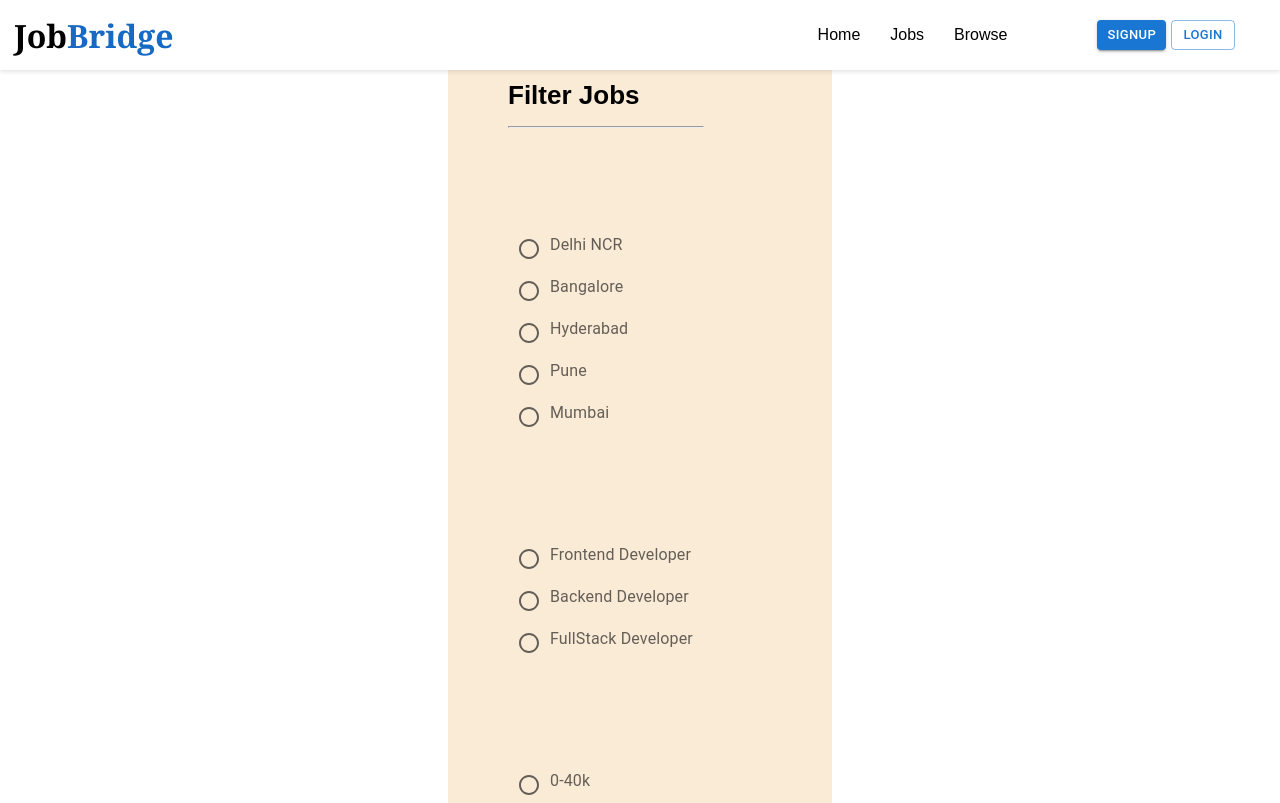
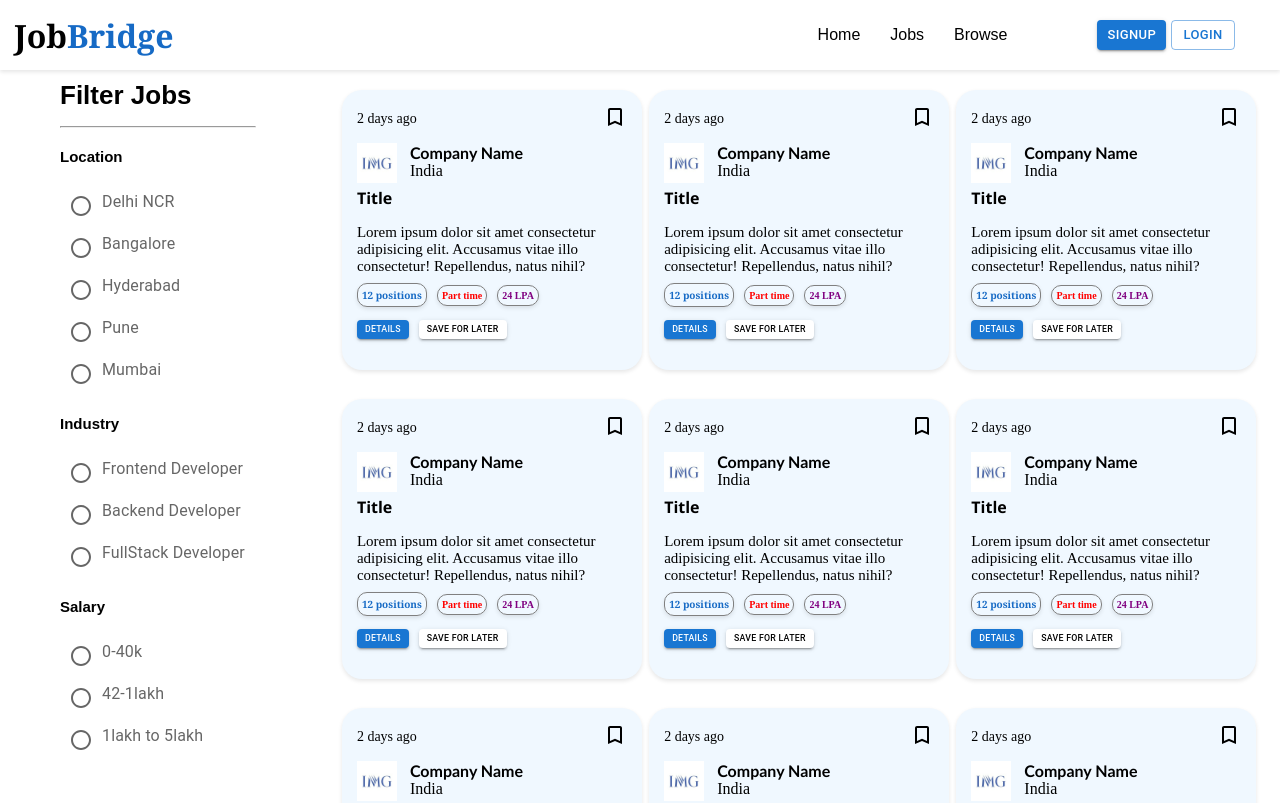
Before and after one commit to ShaikZYaseen/JobBridge, a React (Vite) app in the folder Frontend/: page /jobs in a window 1280 px wide. Shown: the top 803 px of the page. Built offline with nearby package versions, Linux system fonts and the light colour scheme.

Commit message:
Fixed some css issue

```diff
--- a/Frontend/src/components/Jobs/Filter.css
+++ b/Frontend/src/components/Jobs/Filter.css
@@ -1,5 +1,5 @@
 .filter{
-    height: 120vh;
+    height: 100vh;
     width: 20vw;
     padding-top: 80px;
     padding-left: 60px;
@@ -18,6 +18,7 @@
 }
 .filterName{
     font-size: 15px;
+    margin-bottom: 20px;
 }
 
 .radioDiv{
@@ -28,6 +29,6 @@
     margin-top: 20px;
 }
 
-.cardDiv .filterName{
-    margin-top: 100px;
+.css-u4tvz2-MuiFormLabel-root{
+    font-size: 10px;
 }
--- a/Frontend/src/components/Jobs/Jobs.css
+++ b/Frontend/src/components/Jobs/Jobs.css
@@ -1,3 +1,10 @@
+
+.jobsss{
+    display: flex !important;
+}
+
+
+
 .jobs-container{
     margin-top: 70px;
     margin-left: 0px !important;
@@ -10,12 +17,9 @@
     padding: 20px;
 }
 
-.jobss{
-    display: flex !important;
-}
+
 
 .jobss-one{
     height: 120vh;
     width: 30vw;
-    background-color: antiquewhite;
 }
--- a/Frontend/src/components/Jobs/Jobs.jsx
+++ b/Frontend/src/components/Jobs/Jobs.jsx
@@ -28,7 +28,7 @@ function Jobs() {
   return (
     <>
     <Navbar/>
-    <div className="jobss">
+    <div className="jobsss">
       <div className="jobss-one">
 
       <Sidebar />
--- a/Frontend/src/components/Jobs/Sidebar.jsx
+++ b/Frontend/src/components/Jobs/Sidebar.jsx
@@ -8,15 +8,15 @@ const Sidebar = () => {
 
     const filterData = [
         {
-            fitlerType: "Location",
+            filterType: "Location",
             array: ["Delhi NCR", "Bangalore", "Hyderabad", "Pune", "Mumbai"]
         },
         {
-            fitlerType: "Industry",
+            filterType: "Industry",
             array: ["Frontend Developer", "Backend Developer", "FullStack Developer"]
         },
         {
-            fitlerType: "Salary",
+            filterType: "Salary",
             array: ["0-40k", "42-1lakh", "1lakh to 5lakh"]
         },
     ]
@@ -29,10 +29,9 @@ const Sidebar = () => {
                 <hr />
 
                 <div>
-                    <h1 className='cardDiv'>{filterData.fitlerType}</h1>
                     {filterData.map((data, index) => (
                         <div key={`filter-${index}`} className='cardDiv'>
-                            <h3 className='filterName'>{data.filterType}</h3>
+                            <h3 className='filterName'>{data.filterType}</h3> {/* Corrected typo here */}
                             {data.array.map((item, idx) => {
                                 const itemId = `id-${index}-${idx}-${item}`; // Ensure uniqueness by combining index, idx, and item
                                 return (
@@ -44,6 +43,7 @@ const Sidebar = () => {
                             })}
                         </div>
                     ))}
+
                 </div>
             </div>
         </>
```
